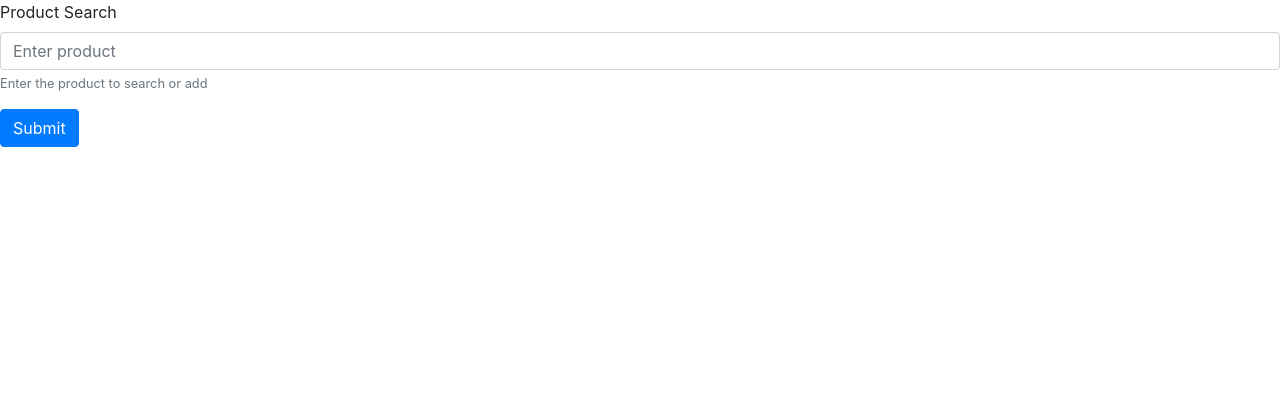
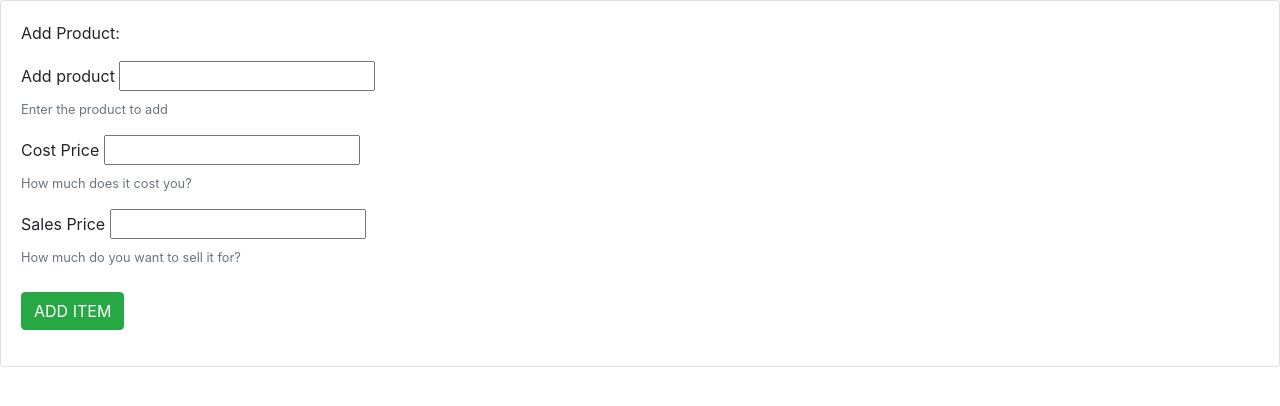
Before and after one commit to n27jain/DeliveryInvoiceMaker, a Flask app: page /home in a window 1280 px wide. Shown: the top 406 px of the page. Run offline with Flask 2, Linux system fonts and the light colour scheme; some libraries are stand-ins or nearby versions.

Commit message:
Got databse to connect and work. Got basic layout for adding a product to work. Now need to add one for searching the database for items

```diff
--- a/app.py
+++ b/app.py
@@ -1,12 +1,32 @@
+import pyrebase
 from flask import Flask
 from flask import render_template
 from flask import redirect
 from flask import url_for
 from flask import request
+from flask import session
+from flask import config
 
 
+
+firebaseConfig = {
+    "apiKey": "AIzaSyDjRLpE5kpL82vkQbJB9wRJC6mP1iR6o7w",
+    "authDomain": "invoices-d12ae.firebaseapp.com",
+    "databaseURL": "https://invoices-d12ae.firebaseio.com",
+    "projectId": "invoices-d12ae",
+    "storageBucket": "invoices-d12ae.appspot.com",
+    "messagingSenderId": "741972661830",
+    "appId": "1:741972661830:web:2a8ecdb51a559ce5881c47",
+    "measurementId": "G-7BKRLPKX63"
+}
+
+firebase = pyrebase.initialize_app(firebaseConfig)
+db = firebase.database()
+
+db.child("Products").push({"name": "Thermometer", "costPrice": "10.50", "previousSalePrice": [15,20,15,16]})
+
 app = Flask(__name__)
-
+app.secret_key = "namanjain"
 # Route for handling the login page logic
 @app.route('/', methods=['GET', 'POST'])
 def login():
@@ -21,19 +41,25 @@ def login():
 @app.route("/home", methods=['GET', 'POST'])
 def home():
     if request.method == 'POST':
-        postItem = request.form["productEntry"]
-        print("postItem is" ,  postItem)
-        return redirect( url_for("itemPage", item = postItem) )
+        item = request.form["nm"]
+        session["item"] = item
+        print("postItem is" ,  item)
+        return redirect( url_for("itemPage") )
     else:
         return render_template('main.html')
 
-@app.route("/itemPage")
-def itemPage(item):
-    return f"<h1> item </h1>"
+@app.route("/item")
+def itemPage():
+    if "item" in session:
+        item = session["item"]
+        return f"<h1>{item}</h1>"
+    else:
+        redirect(url_for('home'))
 
-
-
-
+@app.route("/logout")
+def logout():
+    session.pop("home", None)
+    return redirect(url_for("login"))
 
 
 
--- a/templates/main.html
+++ b/templates/main.html
@@ -20,16 +20,29 @@
     <script type = "text/javascript"  src="https://cdn.datatables.net/responsive/2.2.3/js/dataTables.responsive.min.js"></script>
     <script type = "text/javascript"  src="https://cdn.datatables.net/plug-ins/1.10.15/dataRender/datetime.js"></script>
   </head>
-  <body>
-    <form action = "#"  method = "post">
-      <p>
-        <label for="Product Name">Product Search</label>
-        <input class= "form-control" placeholder="Enter product" name = "productEntry">
-        <small class="form-text text-muted">Enter the product to search or add</small>
-      </p>
-      <p>
-        <button type="submit" class="btn btn-primary">Submit</button>
-      </p>
-    </form>
-  </body>
+ <div class="card">
+      <div class="card-body">
+        <form action="#" method="post">
+          <p>Add Product:</p>
+          <p>
+            <label for="Product Name">Add product</label>
+            <input type="text" name="nm" />
+            <small class="form-text text-muted">Enter the product to add</small>
+          </p>
+          <p>
+            <label for="Product Name">Cost Price</label>
+            <input type="number" step="0.01" name="cp" />
+            <small class="form-text text-muted">How much does it cost you?</small>
+          </p>
+          <p>
+            <label for="Product Name">Sales Price</label>
+            <input type="number" step="0.01" name="sp" />
+            <small class="form-text text-muted">How much do you want to sell it for?</small>
+          </p>
+          <button class="btn btn-success mt-2">ADD ITEM</button>
+
+        </form>
+      </div>
+  </div>
+
 </html>
```
